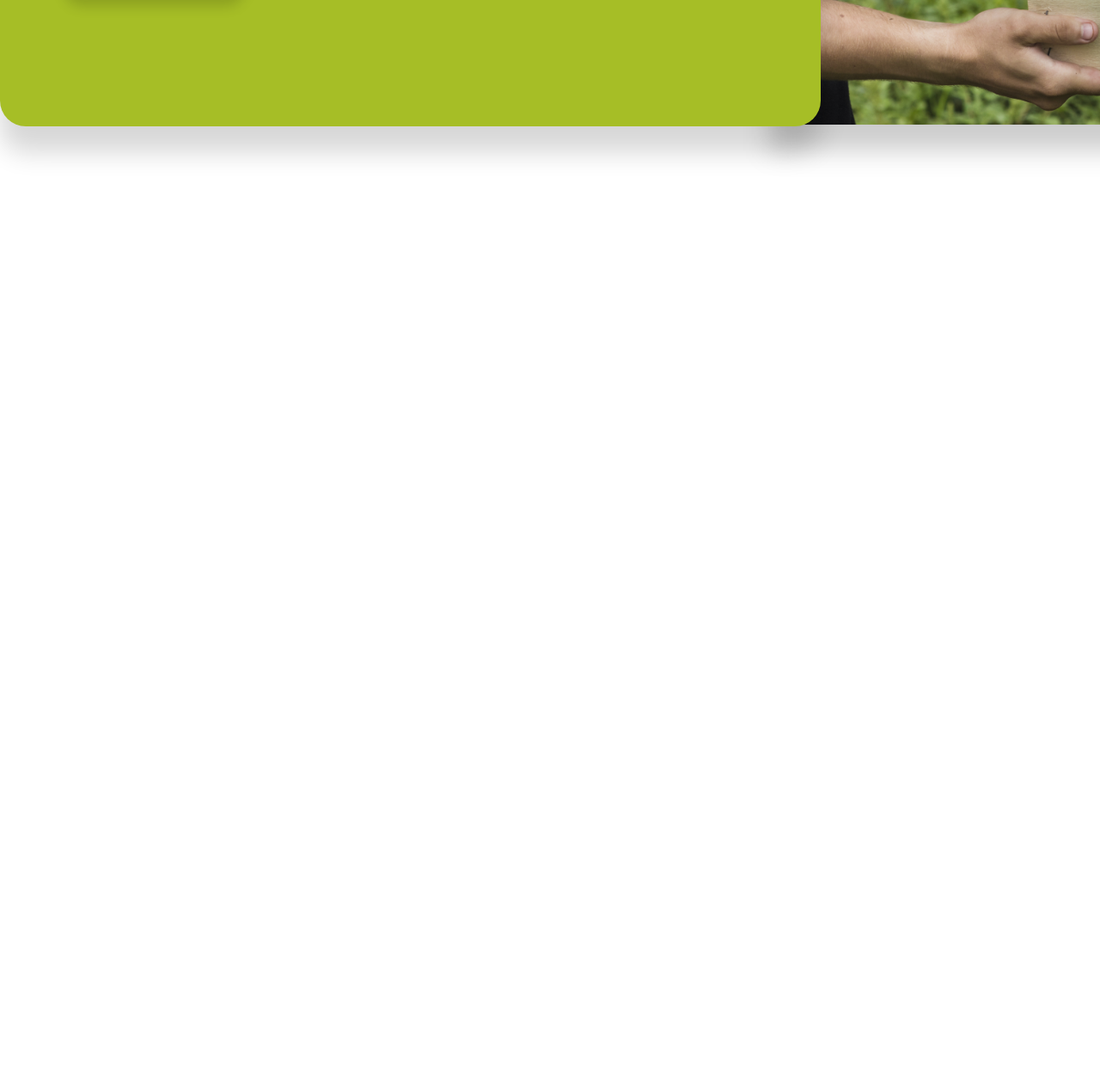
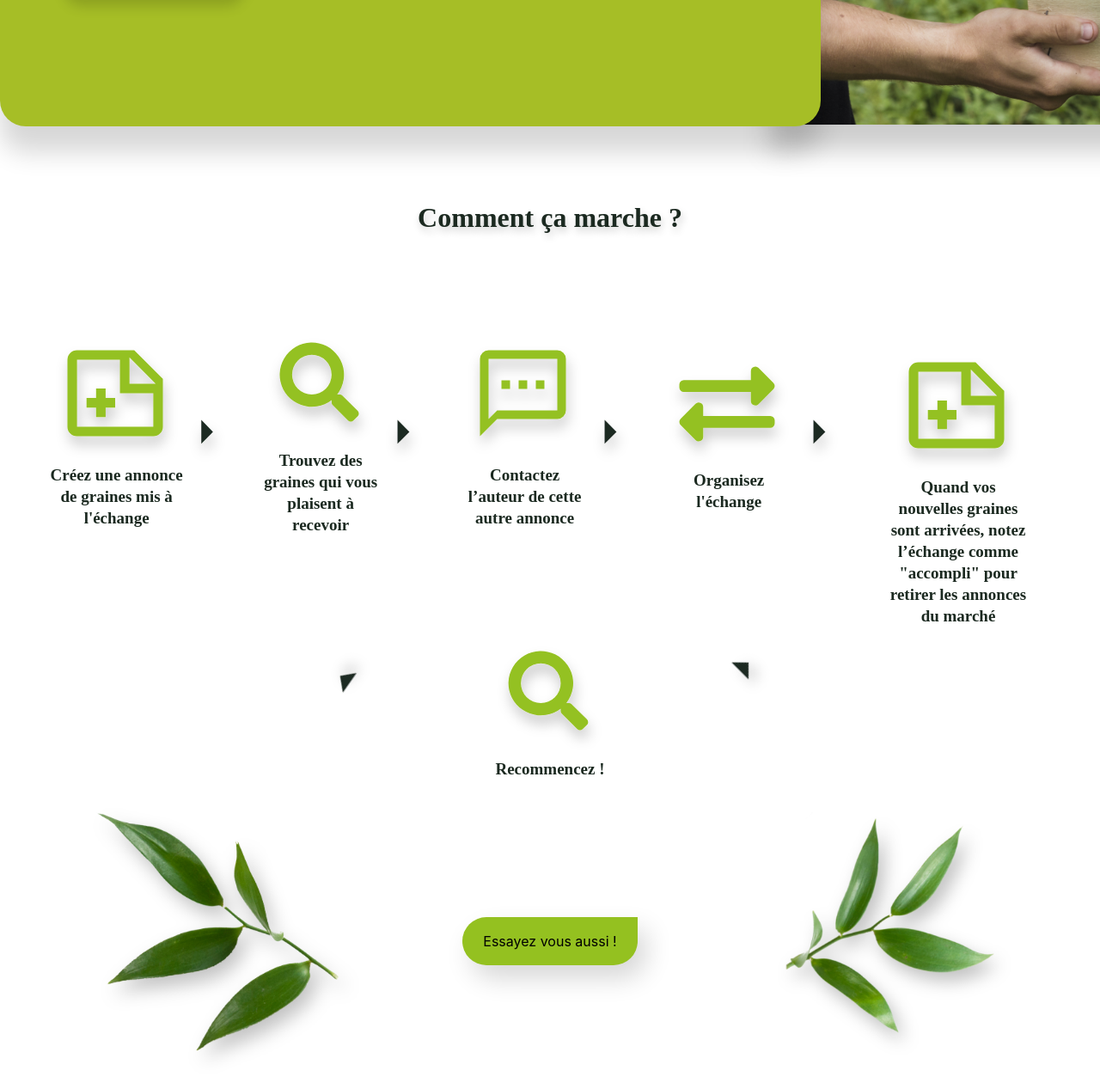
Before and after one commit to GueltonGeorges1995/spreading-seeds, a website: page index.html in a window 1280 px wide. Shown: the part 2459-3726 px from the top of the page at 86% size. Before the commit the page ends 2693 px from the top, so only its background shows below. Drawn offline with nearby package versions, Linux system fonts and the light colour scheme.

Commit message:
first version commentCaMarche

```diff
--- /dev/null
+++ b/assets/scss/_commentCaMarche.scss
@@ -0,0 +1,37 @@
+.title-commentCaMarche {
+    font: Bold 32px/39px Overlock;
+    letter-spacing: 0px;
+    color: #1B2920;
+    text-shadow: 2px 5px 10px #00000033;
+}
+.mt-8 {
+    margin-top: 8rem;
+}
+.text-icon-commentCaMarche {
+    text-align: center;
+    font: Bold 19px/25px Overlock;
+    letter-spacing: 0px;
+    color: #1B2920;
+
+}
+
+.rotate-145 {
+    transform: rotate(-145deg);
+}
+.rotate-45 {
+    transform: rotate(-45deg);
+}
+.btn-commentCaMarche {
+    background: #94C120 0% 0% no-repeat padding-box;
+    box-shadow: 10px 15px 30px #00000029;
+    border-radius: 30px 0px 30px 30px;
+    border: none;
+}
+.btn-commentCaMarche a {
+    text-decoration: none;
+    color: black;
+}
+
+.btn-commentCaMarche a:hover {
+    color: white;
+}
--- a/assets/scss/_marche.scss
+++ b/assets/scss/_marche.scss
@@ -29,6 +29,7 @@
 .mt-10 {
     margin-top: 10rem;
 }
+// Fait en sorte de mettre les icones au dessus de la div
 .icon-search-marche {
     top: -60px;
     left: 40px;
@@ -48,6 +49,7 @@
     left: -35px;
 }
 
+// enlève l'image et centre les elements
 @media screen and (max-width: 1200px) {
     .img-marche {
         display: none;
@@ -64,7 +66,7 @@
     }
 }
 
-
+// réinitialise la taille et la position des elements et enlèves les icones
 @media screen and (max-width: 1000px) {
     .bg-marche {
         background: #A6BE26 0% 0% no-repeat;
--- a/assets/scss/style.scss
+++ b/assets/scss/style.scss
@@ -2,3 +2,4 @@
 @import'./header';
 @import'./apropos';
 @import'./marche';
+@import'./commentCaMarche';
--- a/index.html
+++ b/index.html
@@ -167,6 +167,79 @@
     <!-- fin section marché -->
 
 
+    <!-- Comment ça marche -->
+    <section class="container">
+        <h2 class="text-center title-commentCaMarche">Comment ça marche ?</h2>
+        <div class="row d-flex justify-content-between">
+            <div class="col-lg-2 d-flex justify-content-center align-items-center">
+                <div class="text-center">
+                    <img src="./assets/icons/note-plus-outline.svg" alt="">
+                    <p class="text-icon-commentCaMarche">Créez une annonce de graines mis à l'échange</p>
+                </div>
+                <img src="./assets/icons/md-arrow-dropright.svg" alt="">
+            </div>
+
+            <div class="col-lg-2 d-flex justify-content-center align-items-center">
+                <div class="text-center">
+                    <img src="./assets/icons/search green.svg" alt="">
+                    <p class="text-icon-commentCaMarche">Trouvez des graines qui vous plaisent à recevoir</p>
+                </div>
+                <img src="./assets/icons/md-arrow-dropright.svg" alt="">
+            </div>
+
+            <div class="col-lg-2 d-flex justify-content-center align-items-center">
+                <div class="text-center">
+                    <img src="./assets/icons/message-processing-outline.svg" alt="">
+                    <p class="text-icon-commentCaMarche">Contactez l’auteur de cette autre annonce</p>
+                </div>
+                <img src="./assets/icons/md-arrow-dropright.svg" alt="">
+            </div>
+
+            <div class="col-lg-2 d-flex justify-content-center align-items-center">
+                <div class="text-center">
+                    <img src="./assets/icons/exchange-alt.svg" alt="">
+                    <p class="text-icon-commentCaMarche">Organisez l'échange</p>
+                </div>
+                <img src="./assets/icons/md-arrow-dropright.svg" alt="">
+            </div>
+
+            <div class="col-lg-2 d-flex justify-content-center align-items-center">
+                <div class="text-center">
+                    <img src="./assets/icons/note-plus-outline.svg" alt="" class="mt-8">
+                    <p class="text-icon-commentCaMarche">Quand vos nouvelles graines sont arrivées, notez l’échange comme "accompli" pour retirer les annonces du marché</p>
+                </div>
+            </div>
+        </div>
+        <div class="row">
+            <div class="col-lg-4 text-right">
+                <img src="./assets/icons/md-arrow-dropright.svg" alt="" class="rotate-145">
+            </div>
+            <div class="col-lg-4 text-center">
+                <img src="./assets/icons/search green.svg" alt="">
+                <p class="text-icon-commentCaMarche">Recommencez !</p>
+            </div>
+            <div class="col-lg-4 text-left">
+                <img src="./assets/icons/md-arrow-dropright.svg" alt="" class="rotate-45">
+            </div>
+        </div>
+        <div class="row">
+            <div class="col-lg-4 text-center">
+                <img src="./assets/images/Feuille olive.png" alt="" class="img-fluid">
+            </div>
+            <div class="col-lg-4 text-center d-flex justify-content-center align-items-center">
+                <button class="btn-commentCaMarche px-4 py-3">
+                    <a href="" class="test">
+                        Essayez vous aussi !
+                    </a>
+                </button>
+            </div>
+            <div class="col-lg-4 text-center">
+                <img src="./assets/images/Feuille olive 2.png" alt="" class="img-fluid">
+            </div>
+        </div>
+
+    </section>
+
 
 
     <script  src="./node_modules/jquery/dist/jquery.js"></script>
```
Also changed, not shown: assets/css/style.css, assets/icons/exchange-alt.svg (added), assets/icons/md-arrow-dropright.svg (added), assets/icons/md-checkmark-circle-outline.svg (added), assets/icons/message-processing-outline.svg (added), assets/icons/note-plus-outline.svg (added), assets/icons/search green.svg (added), 1 other file.
